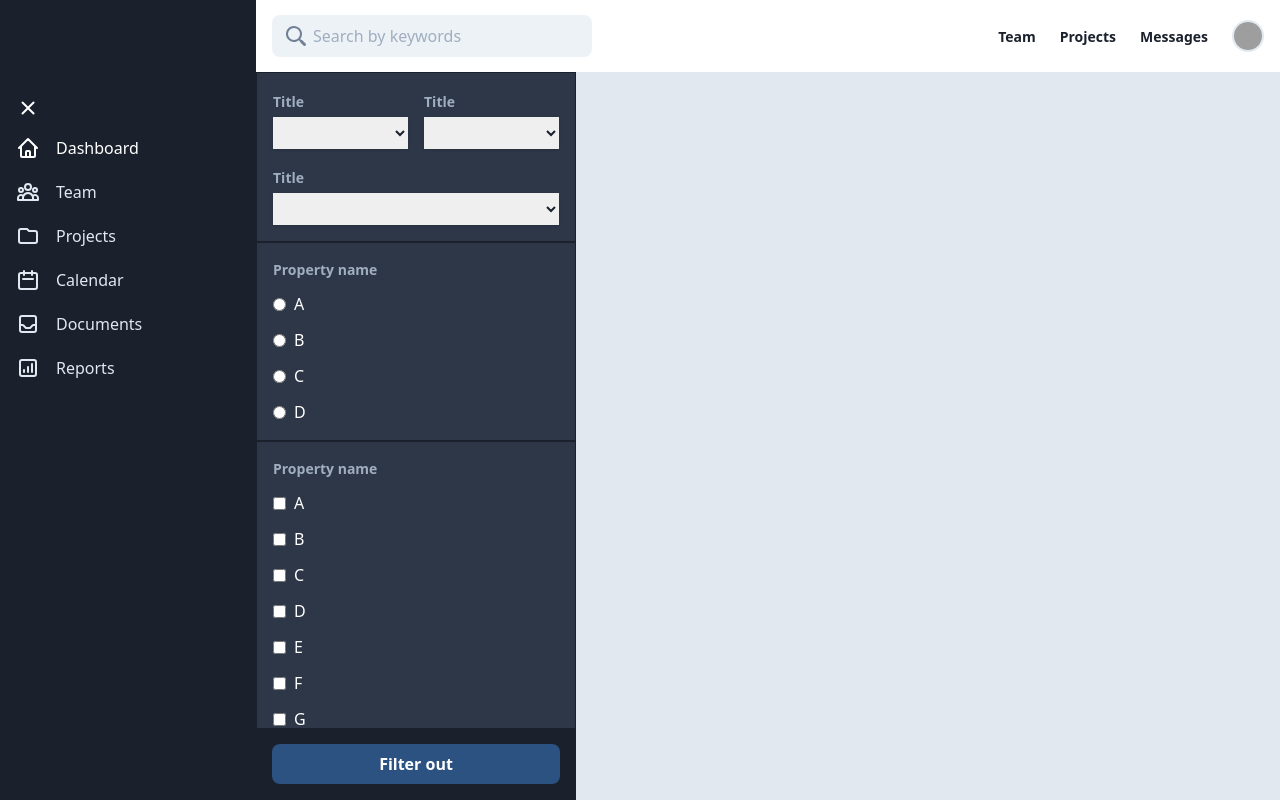
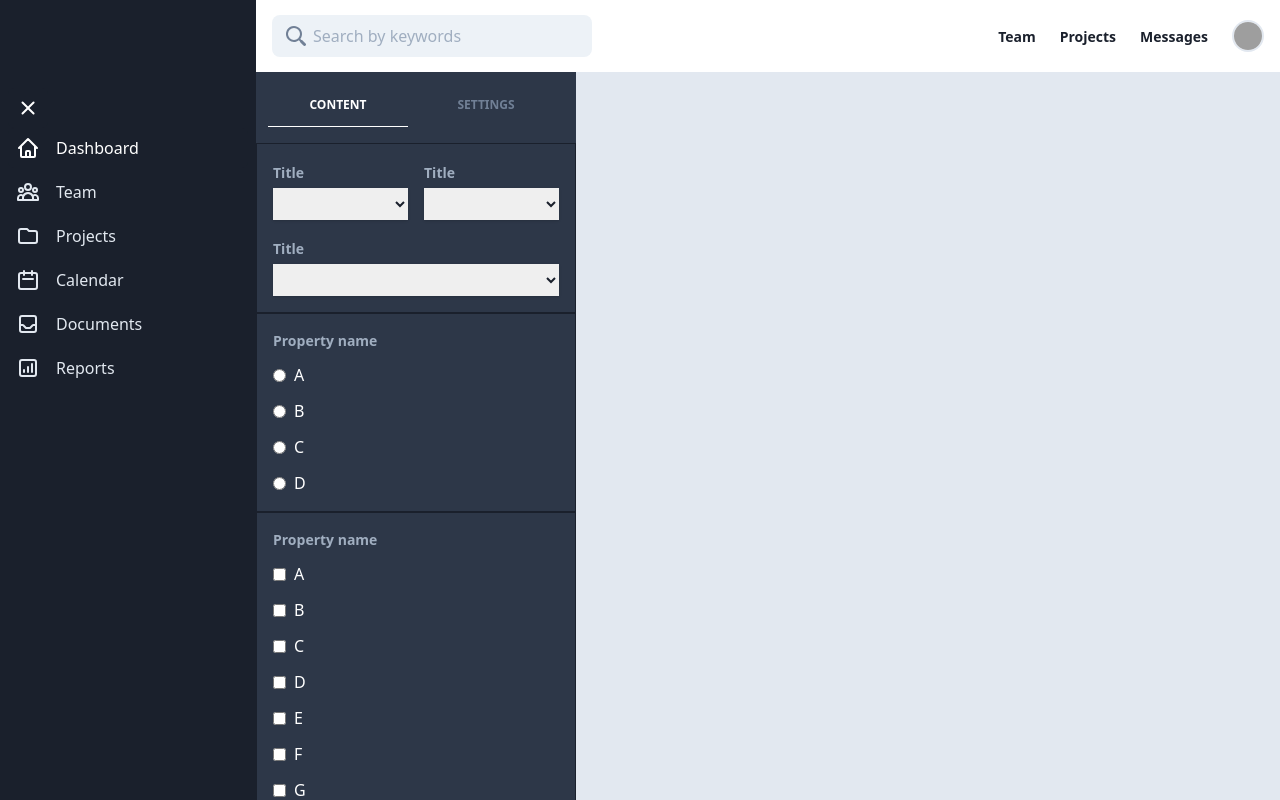
Before and after one commit to kevjose/devnotes, a React (Create React App) app in the folder may-2020/tailwind_css/rt-workcation/: page / in a window 1280 px wide. Built offline with nearby package versions, Linux system fonts and the light colour scheme; grey boxes are pictures that could not be loaded.

Commit message:
[22/5/2020][TAILWIND_WORKCATION] added tabs one with a form content

```diff
--- a/may-2020/tailwind_css/rt-workcation/src/components/SearchFilters.js
+++ b/may-2020/tailwind_css/rt-workcation/src/components/SearchFilters.js
@@ -1,10 +1,11 @@
-import React from 'react';
+import React, { useState } from 'react';
 import useToogle from '../hooks/useToggle';
 import Checkbox from './Checkbox';
 import Radio from './Radio';
 
 const SearchFilters = () => {
   const [isOpen, setOpen] = useToogle(false);
+  const [openTab, setOpenTab] = useState(1);
 
   return (
     <section className='bg-gray-800 xl:w-1/4 xl:h-full'>
@@ -39,17 +40,66 @@ const SearchFilters = () => {
           >
             <path d='M3 6a1 1 0 0 1 1-1h16a1 1 0 1 1 0 2H4a1 1 0 0 1-1-1zm3 6a1 1 0 0 1 1-1h10a1 1 0 1 1 0 2H7a1 1 0 0 1-1-1zm4 5a1 1 0 1 0 0 2h4a1 1 0 1 0 0-2h-4z' />
           </svg>
-          <span className='ml-1 text-white font-medium'>Filters</span>
+          <span className='ml-1 text-white font-medium'>Edit</span>
         </button>
       </div>
+      {/* Tabbed section start */}
+
+      <div
+        className={`xl:block w-full flex flex-col xl:h-full ${
+          isOpen ? 'block' : 'hidden'
+        } `}
+      >
+        <ul
+          className='flex mb-0 list-none flex-wrap pt-3 pb-4 flex-row px-3'
+          role='tablist'
+        >
+          <li className='mr-2 flex-auto text-center'>
+            <a
+              className={
+                'text-xs font-bold uppercase px-5 py-3 block leading-normal ' +
+                (openTab === 1
+                  ? 'text-white border-b border-white'
+                  : 'text-gray-600')
+              }
+              onClick={e => {
+                e.preventDefault();
+                setOpenTab(1);
+              }}
+              data-toggle='tab'
+              href='#link1'
+              role='tablist'
+            >
+              Content
+            </a>
+          </li>
+          <li className='mr-2 flex-auto text-center'>
+            <a
+              className={
+                'text-xs font-bold uppercase px-5 py-3 block leading-normal ' +
+                (openTab === 2
+                  ? 'text-white border-b border-white'
+                  : 'text-gray-600')
+              }
+              onClick={e => {
+                e.preventDefault();
+                setOpenTab(2);
+              }}
+              data-toggle='tab'
+              href='#link2'
+              role='tablist'
+            >
+              Settings
+            </a>
+          </li>
+        </ul>
+        {/* Tab 1 content */}
         <form
-        className={`xl:block xl:h-full xl:flex xl:flex-col xl:justify-between ${
-          isOpen ? 'block' : 'hidden'
-        }`}
+          className={` xl:flex-col xl:justify-between ${
+            openTab === 1 ? 'xl:flex block' : 'hidden'
+          } xl:pb-16 h-64 overflow-y-auto xl:h-full`}
         >
-        {/* Have a container that is scrollable along y axis if filters increase  also to justify content */}
-        <div className='lg:flex xl:block xl:overflow-y-auto'>
-          {/* Container for form elements providing padding border etc. also group a few filters*/}
+          <div className='lg:flex xl:block'>
             <div className='px-4 py-4 border-t border-gray-900 lg:w-1/3 border xl:w-full'>
               <div className='-mx-2 flex flex-wrap'>
                 <label className='block w-1/2 px-2 sm:w-1/4 lg:w-1/2'>
@@ -175,6 +225,8 @@ const SearchFilters = () => {
             </button>
           </div>
         </form>
+      </div>
+      {/* Tabbed section end */}
     </section>
   );
 };
```
Lines whose indentation alone changed are shown as unchanged.
